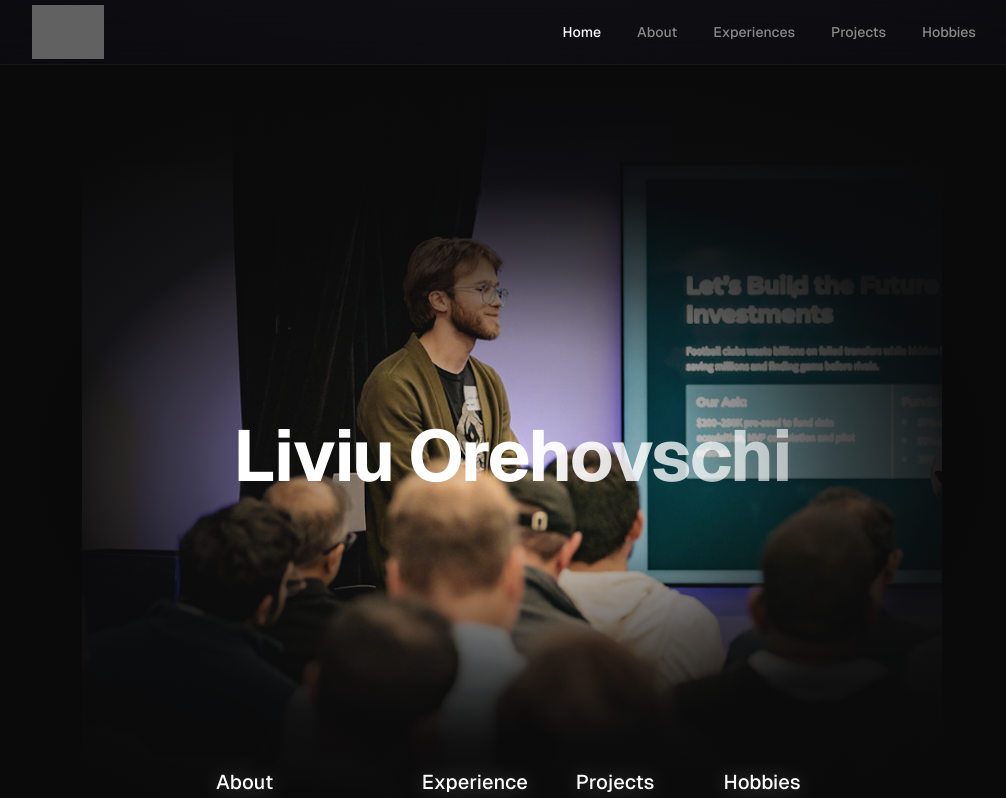
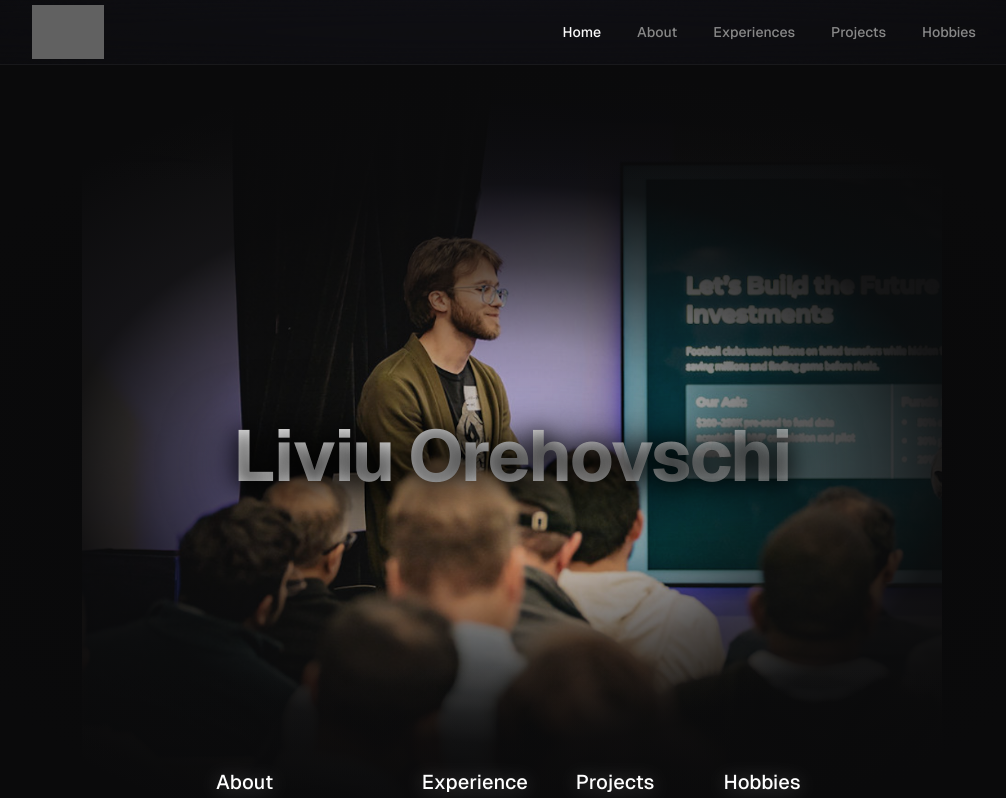
Before and after one commit to orehovschi/dotcom, a Next.js app: page / in a window 1280 px wide. Shown: the top 798 px of the page, without its empty margins (128-1134 px from the left). Built offline with nearby package versions, Linux system fonts and the light colour scheme; grey boxes are pictures that could not be loaded.

Commit message:
Add dark text shadow to name for better contrast

```diff
--- a/app/page.tsx
+++ b/app/page.tsx
@@ -108,7 +108,7 @@
             {/* Name - positioned in upper area */}
             <div className="flex-1 flex items-center pt-20">
               <div className="section-container">
-                <h1 className="text-5xl font-bold tracking-tight sm:text-6xl md:text-7xl">
+                <h1 className="text-5xl font-bold tracking-tight sm:text-6xl md:text-7xl drop-shadow-[0_4px_30px_rgba(0,0,0,0.8)] [text-shadow:_0_2px_20px_rgba(0,0,0,0.9),_0_4px_40px_rgba(0,0,0,0.7)]">
                   <span className="gradient-text">Liviu Orehovschi</span>
                 </h1>
               </div>
```
